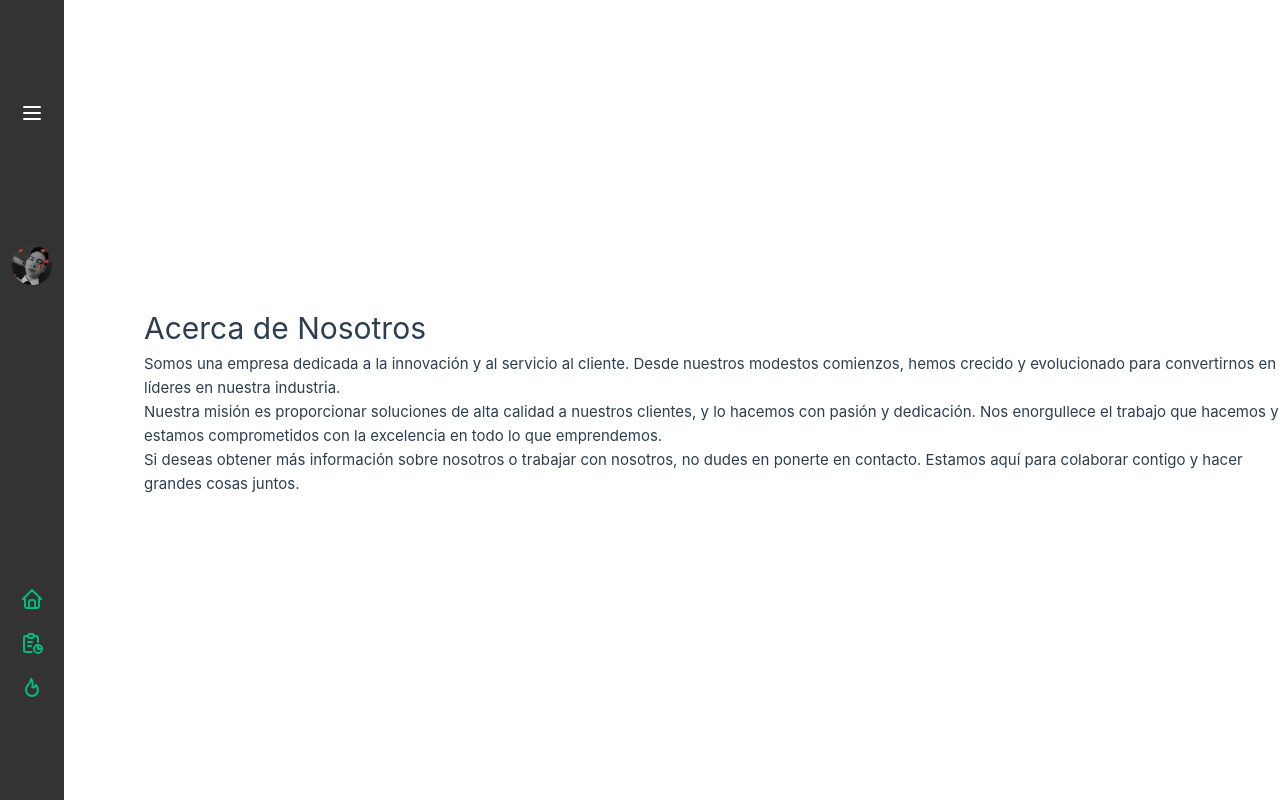
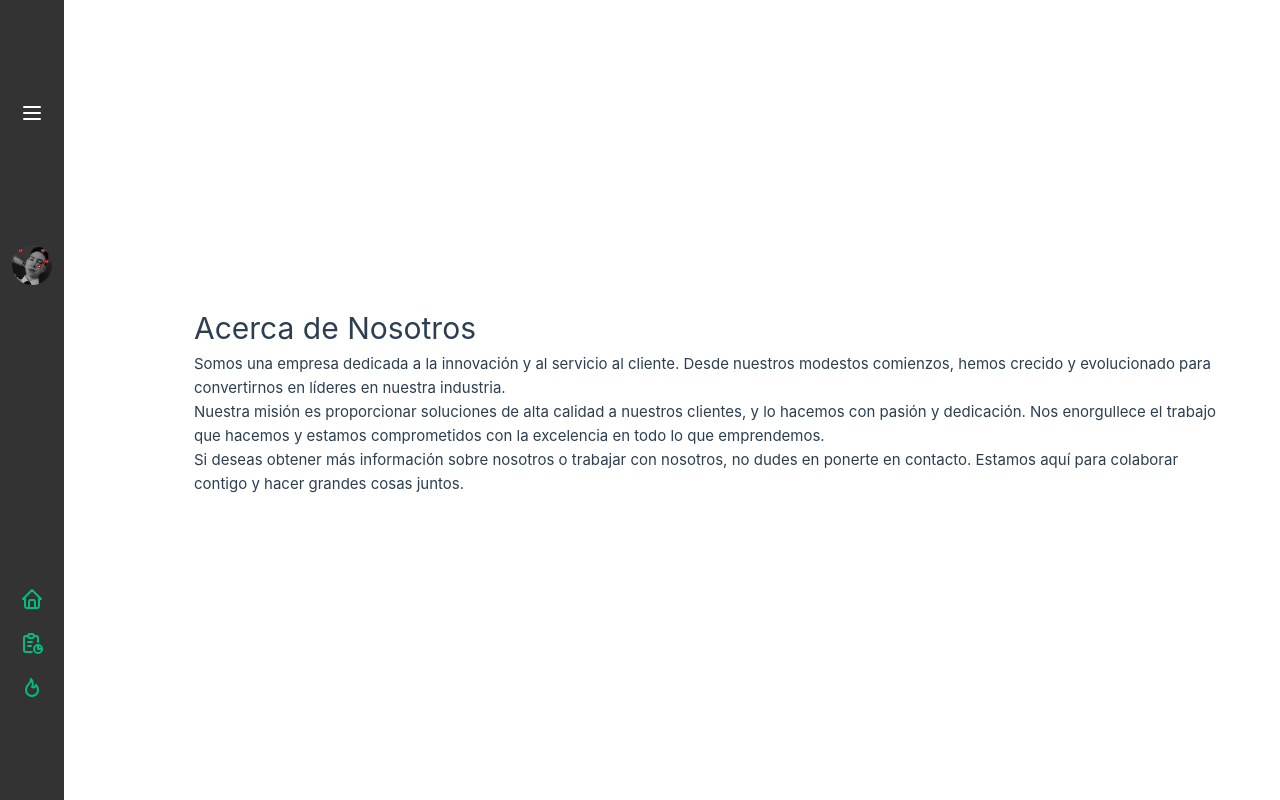
Before and after one commit to Roosendo/practico-2-vue, a Vue app: page /about in a window 1280 px wide. Built offline with nearby package versions, Linux system fonts and the light colour scheme.

Commit message:
improve the view of the components rendered

```diff
--- a/src/App.vue
+++ b/src/App.vue
@@ -18,6 +18,10 @@
 .app {
   display: flex;
   align-items: center;
+}
+
+main {
+  padding: 50px;
 }
 
 nav {
```
